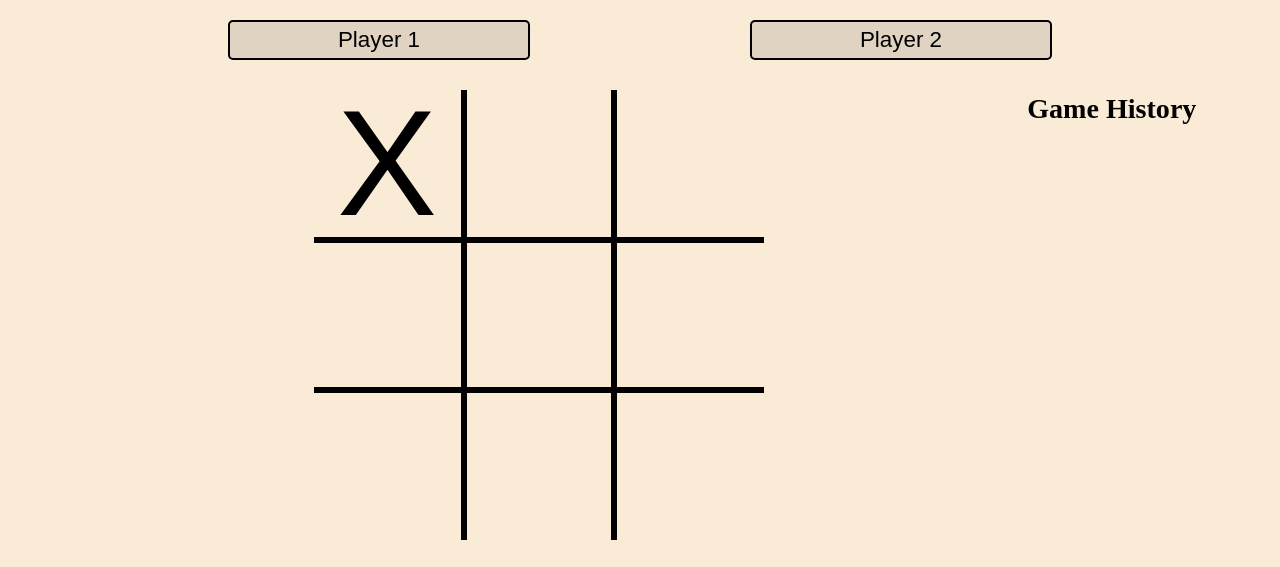
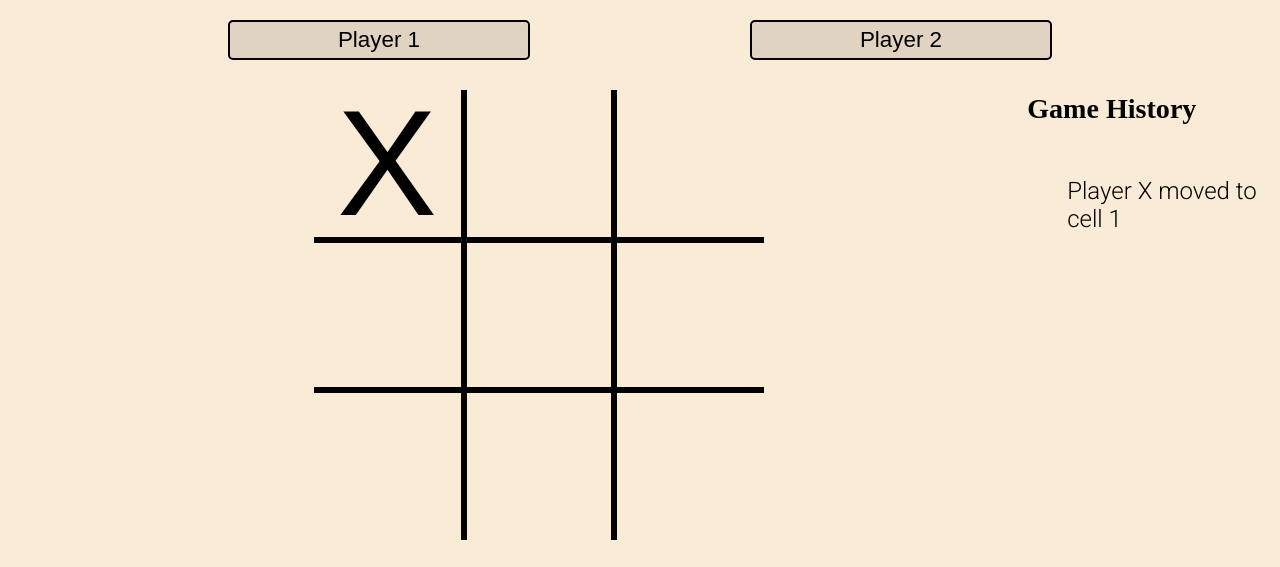
Before and after one commit to voiceinthedark/tictactoejs, a website with bundled scripts: page index.html in a window 1280 px wide. Both pictures are taken after a click on the button 388 px from the left and 371 px from the top of the page. Shown: the part 207-774 px from the top of the page. Built offline with nearby package versions, Linux system fonts and the light colour scheme.

Commit message:
history-addition: history of moves added
- Added functionality to collect movement history
- Added display functionality to the moves history

```diff
--- a/index.js
+++ b/index.js
@@ -123,6 +123,7 @@ const gameController = (() => {
     gameBoard.initializeGameState();
     gameStatus = true;
     console.log('Game reset');
+    clearMovesHistory();
   };
 
   // Switch player input
@@ -156,11 +157,16 @@ const gameController = (() => {
     return movesHistory;
   }
 
+  const clearMovesHistory = () => {
+    movesHistory.length = 0;
+  }
+
   return {
     initializeGame,
     getGameStatus,
     makeAMove,
     getMovesHistory,
+    clearMovesHistory,
     resetGame,
     setPlayer1Name,
     setPlayer2Name,
@@ -195,6 +201,9 @@ const displayController = (() => {
     });
 
     gameController.resetGame();
+    // Reset moves history display
+    const movesList = document.querySelector('.moves');
+    movesList.innerHTML = ''; // Clear the moves history
   }
 
   const resetButton = document.querySelector('.reset-button');
@@ -217,9 +226,17 @@ const displayController = (() => {
       // outputList.appendChild(outputListItem);
       console.log(`Player ${currentPlayer.getName()} clicked cell ${index}`);
       gameController.makeAMove(currentPlayer, index);
+      /* HISTORY OF MOVES */
+      // Add the latest move to the history
+      const lastMove = gameController.getMovesHistory().slice(-1)[0];
+      const moveLItem = document.createElement('li');
+      moveLItem.textContent = `${lastMove.player} moved to cell ${lastMove.cell +1}`;
+      movesList.appendChild(moveLItem);
+
+
       console.log(`Cell ${index} updated with value ${gameBoard.getBoard()[index].getValue()}`);
       cell.textContent = gameBoard.getBoard()[index].getValue();
-      outputListItem.textContent = `Now it's Player ${gameController.getCurrentPlayer().getName()}'s turn`;
+      outputListItem.textContent = `It's ${gameController.getCurrentPlayer().getName()}'s turn`;
       outputList.appendChild(outputListItem);
       outputElement.scrollTop = outputElement.scrollHeight;
       if (!gameBoard.getGameStatus()) {
--- a/style.css
+++ b/style.css
@@ -136,6 +136,7 @@ h1 {
 .history{
   grid-area: history;
   display: flex;
+  flex-direction: column;
   align-items: flex-start;
   height: 100%;
   padding: 5px 8px;
```
